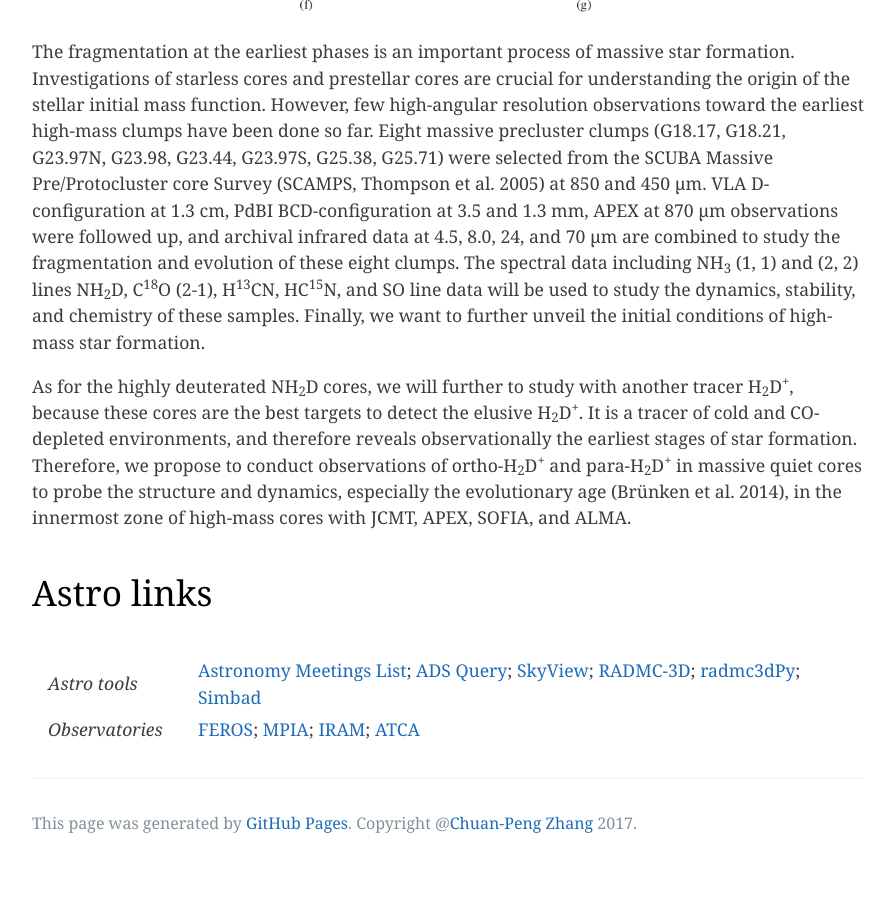
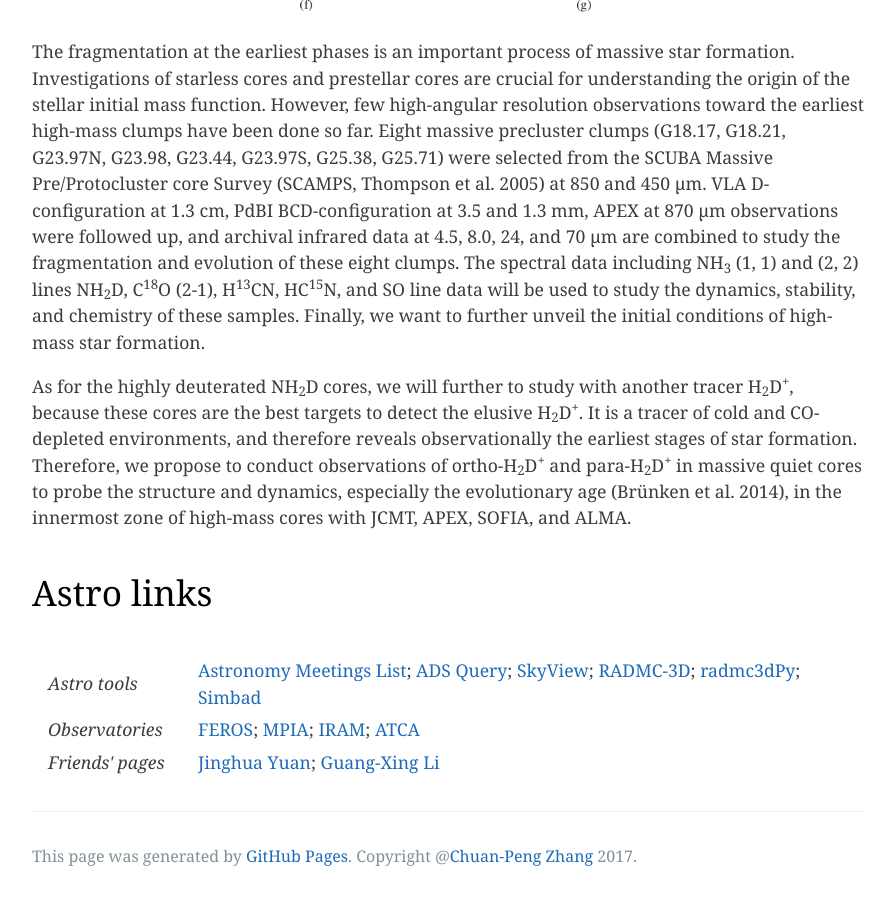
Before and after one commit to zcp521/zcp521.github.io, a Jekyll site: the page built from index.html, in a window 1280 px wide and 900 px high, scrolled down 2056 px. Shown: the whole window, without its empty margins (192-1087 px from the left). Built offline with Jekyll 4.4.1, drawn with Linux system fonts in a browser that asks for light colours; the list of posts is cut into pages by our own code; before the commit the page ends 2923 px from its top, so only the background shows below that.

Commit message:
Initial commit

```diff
--- a/index.html
+++ b/index.html
@@ -121,6 +121,12 @@ in the innermost zone of high-mass cores with JCMT, APEX, SOFIA, and ALMA.
                 <a href="http://www.iram-institute.org/">IRAM</a>;
                 <a href="http://www.narrabri.atnf.csiro.au/">ATCA</a></td>
     	</tr>
+    	<tr>
+    	    <td style="border: 0px solid #FFFFFF; width: 150px; padding: 0.2rem 1rem;" ><em>Friends' pages</em></td>
+            <td style="border: 0px solid #FFFFFF; padding: 0.2rem 1rem;">
+                <a href="https://yuanjinghua.github.io/">Jinghua Yuan</a>;
+                <a href="https://gxli.github.io/">Guang-Xing Li</a></td>
+    	</tr>
     </tbody>
 </table>
 
```
